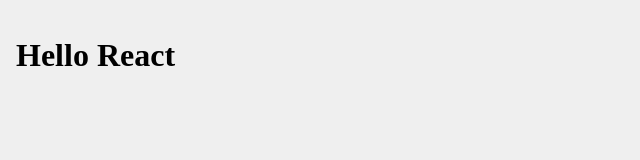
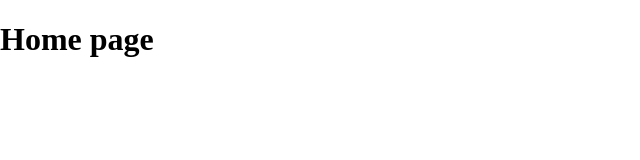
Before and after one commit to fahadahmed/fhdamd, a Gatsby site in the folder packages/frontend/: page / in a window 1280 px wide. Shown: the whole page, without its empty margins (0-640 px from the left). Built offline with nearby package versions, Linux system fonts and the light colour scheme; Gatsby itself is replaced by a stand-in of ours.

Commit message:
FHD-1 creating journeys for each route

```diff
--- a/packages/frontend/src/pages/home/Home.tsx
+++ b/packages/frontend/src/journeys/Home/Home.tsx
@@ -3,7 +3,7 @@
 function Home() {
   return (
     <div>
-      <h1>Home Page</h1>
+      <h1>Home page</h1>
     </div>
   )
 }
--- a/packages/frontend/src/pages/index.tsx
+++ b/packages/frontend/src/pages/index.tsx
@@ -1,11 +1,12 @@
-import React from 'react';
-import { AppContainer } from '../styles/common.styles';
+import React, { Suspense } from 'react';
+
+const Home = React.lazy(() => import('../journeys/Home'));
 
 function IndexPage() {
   return (
-    <AppContainer>
-      <h1>Hello React</h1>
-    </AppContainer>
+    <Suspense fallback={<div>Loading ...</div>}>
+      <Home />
+    </Suspense>
   )
 }
 
```
Also changed, not shown: packages/frontend/src/journeys/Home/index.ts (renamed from packages/frontend/src/pages/home/index.ts).
